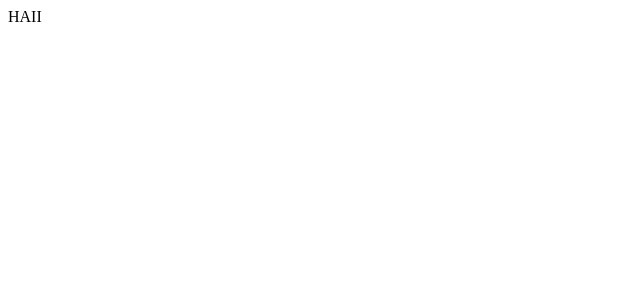
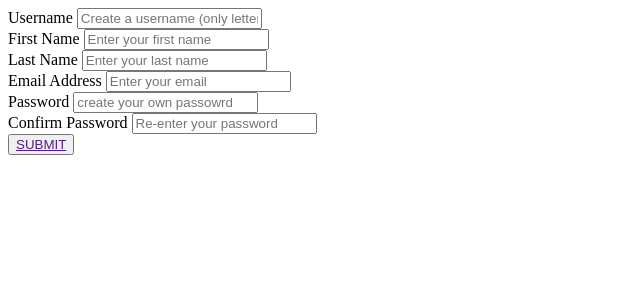
Before and after one commit to Sahadsathar/Python-Day-1-User_authentification, a Django app: page /signup in a window 1280 px wide. Before the commit the part shown is almost empty. Shown: the top 300 px of the page, without its empty margins (0-640 px from the left). Run offline with Django 4.2, Linux system fonts and the light colour scheme.

Commit message:
Templates updation

```diff
--- a/authentication/templates/signup.html
+++ b/authentication/templates/signup.html
@@ -1,5 +1,5 @@
 <!doctype html>
-<html lang="en">
+<html lang="en" xmlns="http://www.w3.org/1999/html" xmlns="http://www.w3.org/1999/html">
 <head>
     <meta charset="UTF-8">
     <meta name="viewport"
@@ -8,6 +8,28 @@
     <title>SIGNUP</title>
 </head>
 <body>
-HAII
+<form action="/signup" method="post">
+    {%csrf_token%}
+    <label for=""> Username </label>
+    <input type="text" id="username" name="username" placeholder="Create a username (only letters & numbers)" required>
+    <br>
+    <label for=""> First Name </label>
+    <input type="text" id="firstname" name="firstname" placeholder="Enter your first name" required>
+    <br>
+    <label for=""> Last Name </label>
+    <input type="text" id="lastname" name="lastname" placeholder="Enter your last name" required>
+    <br>
+    <label for=""> Email Address </label>
+    <input type="email" id="Email" name="email" placeholder="Enter your email" required>
+    <br>
+    <label for=""> Password </label>
+    <input type="password" id="password" name="password" placeholder="create your own passowrd" required>
+    <br>
+    <label for=""> Confirm Password </label>
+    <input type="password" id="pass-2" name="pass2" placeholder="Re-enter your password" required>
+    <br>
+    <button type="submit"> <a href=""> SUBMIT </a>
+    </button>
+</form>
 </body>
 </html>
```
